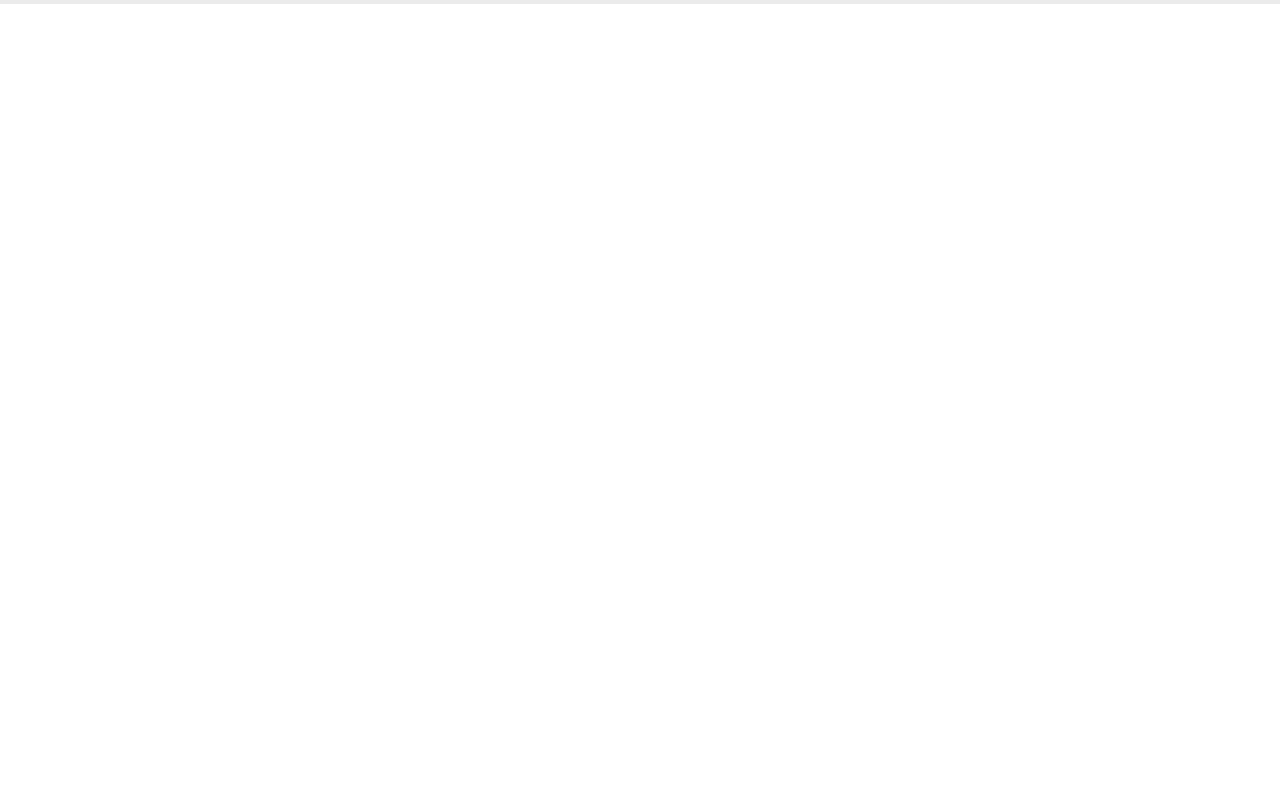
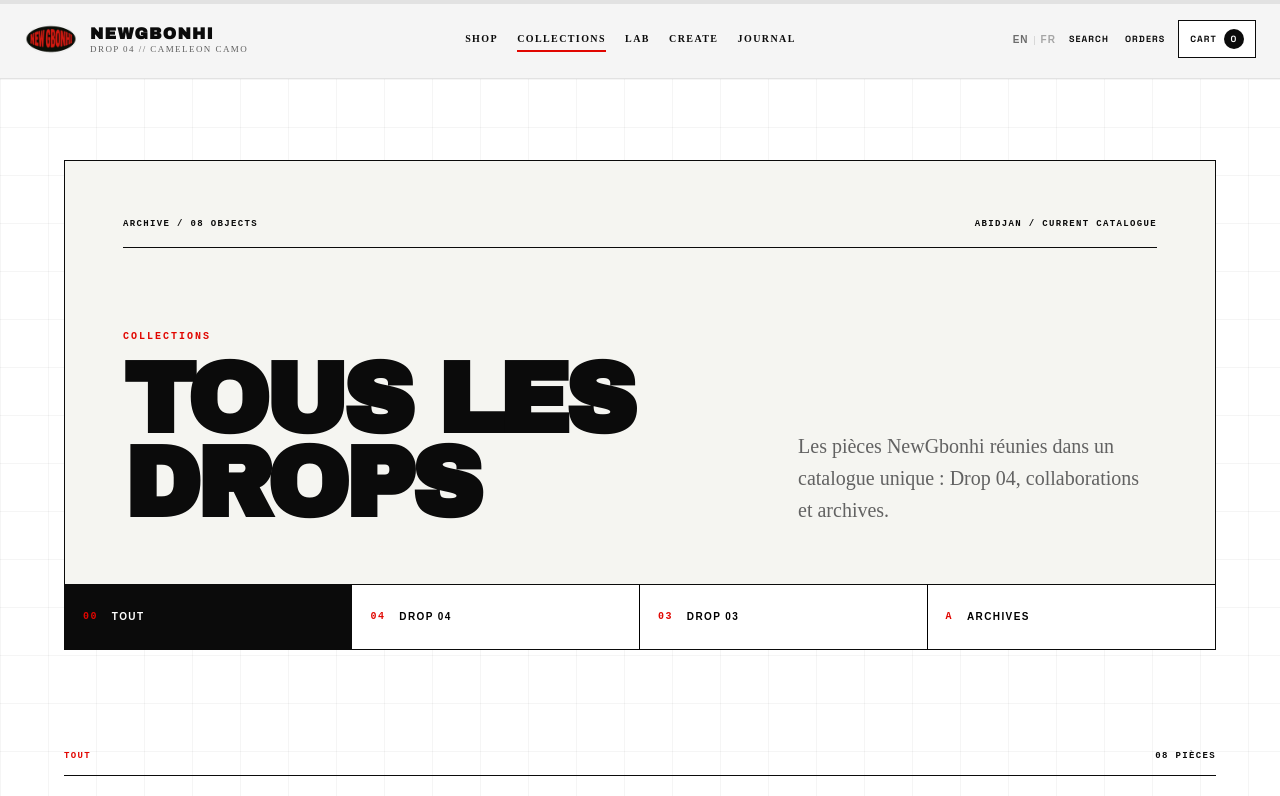
Before and after one commit to DmK4real/NewGbonhi, a Vue app: page /collections in a window 1280 px wide. Before the commit this address had no page. Shown: the top 796 px of the page. Built offline with nearby package versions, Linux system fonts and the light colour scheme; grey boxes are pictures that could not be loaded.

Commit message:
feat: add dedicated collections catalogue

```diff
--- a/scripts/generate-seo-files.js
+++ b/scripts/generate-seo-files.js
@@ -91,6 +91,7 @@
   const products = await loadProducts();
   const staticRoutes = [
     { path: "/", changefreq: "daily", priority: "1.0" },
+    { path: "/collections", changefreq: "daily", priority: "0.9" },
     { path: "/about", changefreq: "weekly", priority: "0.7" },
     { path: "/lookbook", changefreq: "weekly", priority: "0.8" },
     { path: "/lab", changefreq: "weekly", priority: "0.9" },
--- /dev/null
+++ b/src/CollectionsPage.vue
@@ -0,0 +1,132 @@
+<template>
+  <div class="collections-page">
+    <SiteHeader @toggle-cart="cartOpen = !cartOpen" />
+    <CartPanel :open="cartOpen" @close="cartOpen = false" />
+
+    <main>
+      <header class="collections-hero">
+        <div class="collections-index">
+          <span>ARCHIVE / {{ String(collectionProducts.length).padStart(2, "0") }} OBJECTS</span>
+          <span>ABIDJAN / CURRENT CATALOGUE</span>
+        </div>
+        <div class="collections-heading">
+          <div>
+            <p>{{ $t("navCollections") }}</p>
+            <h1>TOUS LES<br />DROPS</h1>
+          </div>
+          <p>Les pièces NewGbonhi réunies dans un catalogue unique : Drop 04, collaborations et archives.</p>
+        </div>
+      </header>
+
+      <nav class="drop-tabs" aria-label="Filtrer les collections">
+        <button
+          v-for="tab in tabs"
+          :key="tab.id"
+          type="button"
+          :class="{ active: activeTab === tab.id }"
+          :aria-pressed="activeTab === tab.id"
+          @click="activeTab = tab.id"
+        >
+          <span>{{ tab.number }}</span>{{ tab.label }}
+        </button>
+      </nav>
+
+      <section class="collection-grid" aria-live="polite">
+        <div class="collection-meta">
+          <span>{{ activeLabel }}</span>
+          <strong>{{ filteredProducts.length.toString().padStart(2, "0") }} PIÈCES</strong>
+        </div>
+        <ProductGrid :products="filteredProducts" currency="XOF" locale="fr-CI" @add-to-cart="addToCart" />
+      </section>
+    </main>
+
+    <SiteFooter />
+  </div>
+</template>
+
+<script>
+import SiteHeader from "./components/SiteHeader.vue";
+import SiteFooter from "./components/SiteFooter.vue";
+import CartPanel from "./components/CartPanel.vue";
+import ProductGrid from "./components/ProductGrid.vue";
+import { products } from "./data/products.ts";
+import { cartStore } from "./data/cart.ts";
+
+const arwExclusiveSlugs = new Set([
+  "arw-film-dopamine-tee",
+  "arw-film-logo-tee",
+]);
+
+export default {
+  name: "CollectionsPage",
+  components: { SiteHeader, SiteFooter, CartPanel, ProductGrid },
+  data() {
+    return {
+      products,
+      cartOpen: false,
+      activeTab: "all",
+      tabs: [
+        { id: "all", number: "00", label: "TOUT" },
+        { id: "drop04", number: "04", label: "DROP 04" },
+        { id: "drop03", number: "03", label: "DROP 03" },
+        { id: "archive", number: "A", label: "ARCHIVES" },
+      ],
+    };
+  },
+  computed: {
+    collectionProducts() {
+      return this.products.filter((product) => !arwExclusiveSlugs.has(product.slug));
+    },
+    filteredProducts() {
+      if (this.activeTab === "all") return this.collectionProducts;
+      if (this.activeTab === "archive") {
+        return this.collectionProducts.filter((product) => !product.tags?.includes("drop03") && !product.tags?.includes("drop04"));
+      }
+      return this.collectionProducts.filter((product) => product.tags?.includes(this.activeTab));
+    },
+    activeLabel() {
+      return this.tabs.find((tab) => tab.id === this.activeTab)?.label || "TOUT";
+    },
+  },
+  methods: {
+    addToCart(product) {
+      cartStore.addToCart({ ...product, preorder: true });
+      this.cartOpen = true;
+    },
+  },
+};
+</script>
+
+<style scoped>
+:global(*) { box-sizing: border-box; }
+.collections-page { --text:#0b0b0b; --muted:#626262; --accent:#e10600; --line:#0b0b0b; max-width:1200px; margin:0 auto; padding:32px 24px 48px; color:var(--text); }
+.collections-page::before { content:""; position:fixed; inset:0; z-index:-1; background:repeating-linear-gradient(90deg,rgba(0,0,0,.04),rgba(0,0,0,.04) 1px,transparent 1px,transparent 48px),repeating-linear-gradient(0deg,rgba(0,0,0,.04),rgba(0,0,0,.04) 1px,transparent 1px,transparent 48px); }
+main { margin-top:32px; }
+.collections-hero { padding:clamp(26px,5vw,58px); border:1px solid var(--line); background:#f5f5f1; }
+.collections-index { padding-bottom:16px; border-bottom:1px solid; display:flex; justify-content:space-between; gap:18px; font:700 9px/1.3 monospace; letter-spacing:.15em; }
+.collections-heading { padding-top:clamp(34px,7vw,84px); display:grid; grid-template-columns:minmax(0,1.25fr) minmax(260px,.75fr); align-items:end; gap:clamp(28px,6vw,80px); }
+.collections-heading p { margin:0; }
+.collections-heading > div > p { color:var(--accent); font:700 10px/1 monospace; letter-spacing:.2em; text-transform:uppercase; }
+.collections-heading h1 { margin:16px 0 0; font-family:"Archivo Black","Space Grotesk",sans-serif; font-size:clamp(46px,8vw,100px); line-height:.84; letter-spacing:-.055em; }
+.collections-heading > p { max-width:440px; color:var(--muted); font-size:clamp(15px,1.7vw,20px); line-height:1.6; }
+.drop-tabs { display:grid; grid-template-columns:repeat(4,1fr); border-inline:1px solid; border-bottom:1px solid; }
+.drop-tabs button { min-height:64px; padding:14px 18px; border:0; border-right:1px solid; background:#fff; display:flex; align-items:center; gap:14px; font:700 10px/1 sans-serif; letter-spacing:.14em; cursor:pointer; }
+.drop-tabs button:last-child { border-right:0; }
+.drop-tabs button span { color:var(--accent); font-family:monospace; }
+.drop-tabs button.active { background:#0b0b0b; color:#fff; }
+.collection-grid { padding-top:var(--ng-space-section); }
+.collection-meta { margin-bottom:22px; padding-bottom:14px; border-bottom:1px solid; display:flex; justify-content:space-between; gap:20px; font:700 9px/1 monospace; letter-spacing:.15em; }
+.collection-meta span { color:var(--accent); }
+@media (max-width:700px) {
+  .collections-page { width:100%; padding:20px 14px 36px; overflow-x:clip; }
+  main { margin-top:22px; }
+  .collections-hero { padding:24px 18px; }
+  .collections-index { align-items:flex-start; flex-direction:column; }
+  .collections-heading { padding-top:42px; grid-template-columns:1fr; gap:24px; }
+  .collections-heading h1 { font-size:clamp(42px,15vw,60px); line-height:.88; }
+  .drop-tabs { grid-template-columns:repeat(2,1fr); }
+  .drop-tabs button:nth-child(2) { border-right:0; }
+  .drop-tabs button:nth-child(-n+2) { border-bottom:1px solid; }
+  .drop-tabs button { min-width:0; min-height:54px; padding:12px; font-size:9px; }
+}
+</style>
--- a/src/components/SiteFooter.vue
+++ b/src/components/SiteFooter.vue
@@ -5,6 +5,7 @@
     <LanguageSwitch />
     <nav class="footer-sitemap" aria-label="Footer">
       <RouterLink to="/">{{ $t("navShop") }}</RouterLink>
+      <RouterLink to="/collections">{{ $t("navCollections") }}</RouterLink>
       <RouterLink to="/lookbook">{{ $t("navLookbook") }}</RouterLink>
       <RouterLink to="/lab">{{ $t("navLab") }}</RouterLink>
       <RouterLink to="/studio">{{ $t("navStudio") }}</RouterLink>
--- a/src/components/SiteHeader.vue
+++ b/src/components/SiteHeader.vue
@@ -29,7 +29,7 @@
       <RouterLink :class="{ 'is-active': $route.name === 'shop' }" to="/" @click="closeMenu">
         {{ $t("navShop") }}
       </RouterLink>
-      <RouterLink to="/#products" @click="closeMenu">{{ $t("navCollections") }}</RouterLink>
+      <RouterLink :class="{ 'is-active': $route.name === 'collections' }" to="/collections" @click="closeMenu">{{ $t("navCollections") }}</RouterLink>
       <RouterLink :class="{ 'is-active': $route.name === 'lab' }" to="/lab" @click="closeMenu">
         {{ $t("navLab") }}
       </RouterLink>
--- a/src/router.js
+++ b/src/router.js
@@ -11,6 +11,7 @@
 const CheckoutPage = () => import("./CheckoutPage.vue");
 const OrdersPage = () => import("./OrdersPage.vue");
 const StudioPage = () => import("./StudioPage.vue");
+const CollectionsPage = () => import("./CollectionsPage.vue");
 
 const routes = [
   {
@@ -30,6 +31,15 @@
     meta: {
       title: "Produit | New Gbonhi Shop",
       description: "Details produit New Gbonhi Shop: visuels, tailles et prix.",
+    },
+  },
+  {
+    path: "/collections",
+    name: "collections",
+    component: CollectionsPage,
+    meta: {
+      title: "Collections | New Gbonhi Shop",
+      description: "Tous les drops, collaborations et archives NewGbonhi réunis dans le catalogue.",
     },
   },
   {
```
Also changed, not shown: 1 other file (tests, documents, lock files or other folders).
